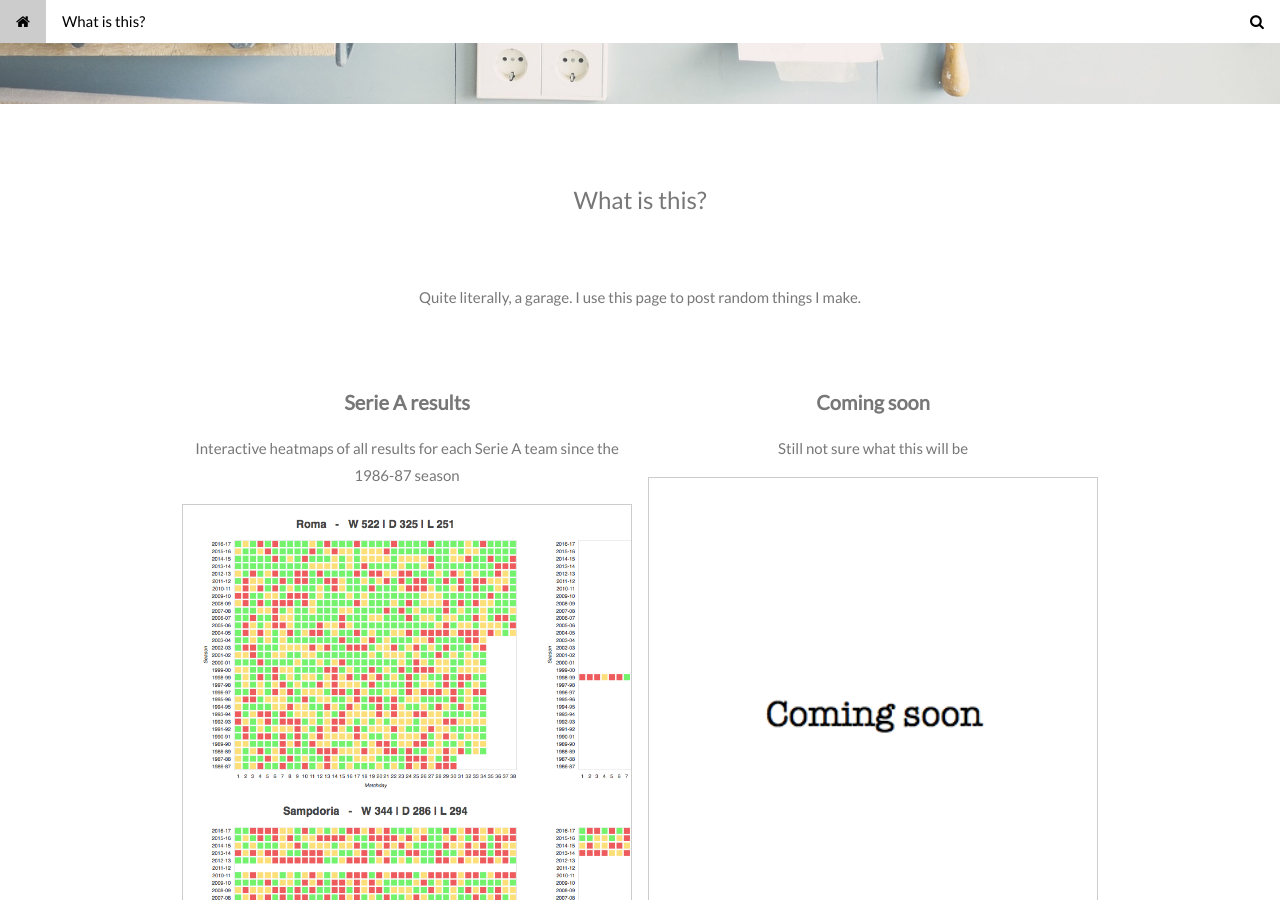
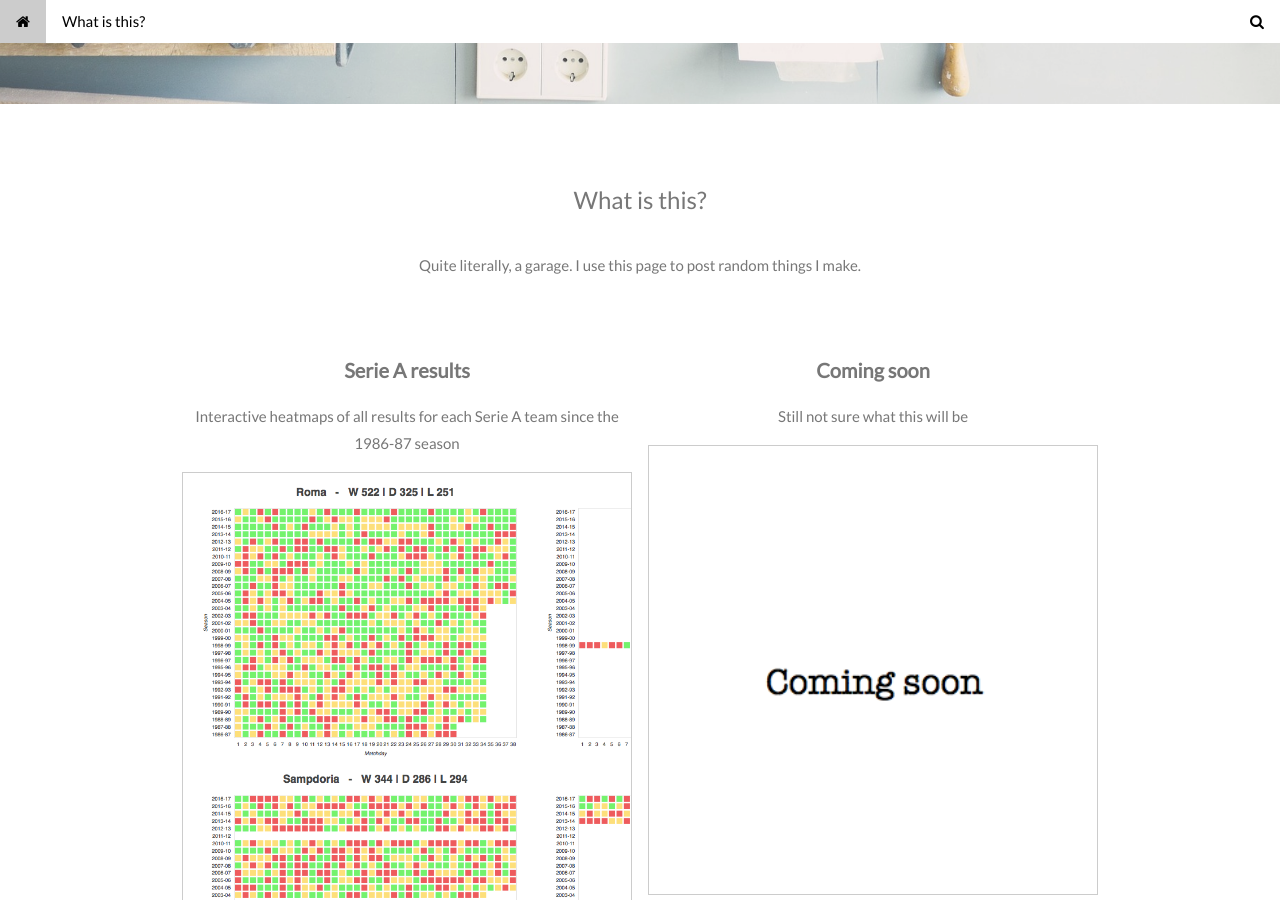
Before and after one commit to ptrmoli/ptrmoli.github.io, a Jekyll site: the page index.html, which Jekyll copies as it is, in a window 1280 px wide and 900 px high, scrolled down 796 px. Built offline with Jekyll 4.4.1, drawn with Linux system fonts in a browser that asks for light colours.

Commit message:
Update index.html

```diff
--- a/index.html
+++ b/index.html
@@ -72,17 +72,17 @@ body, html {
 <!-- Container (About Section) -->
 <div class="w3-content w3-container w3-padding-64" id="about">
   <h3 class="w3-center">What is this?</h3>
-  <p class="w3-center w3-padding-48">Quite literally, a garage. I use this page to post random things I make.</p>
+  <p class="w3-center w3-padding-16">Quite literally, a garage. I use this page to post random things I make.</p>
 
     <!-- Responsive Grid. Two columns on tablets, laptops and desktops. Will stack on mobile devices/small screens (100% width) -->
-  <div class="w3-row-padding w3-center">
+  <div class="w3-row-padding w3-center w3-padding-32">
     <div class="w3-col m6">
       <h4 class="w3-center"><b>Serie A results</b></h4>
       <p class="w3-center">Interactive heatmaps of all results for each Serie A team since the 1986-87 season</p>
       <img src="https://ptrmoli.github.io/assets/images/serieAresults.png" style="width:100%" onclick="onClick(this)" class="w3-hover-opacity w3-border">
     </div>
     <div class="w3-col m6">
-      <h4 class="w3-center"><b>Coming soon</b></h4>
+      <h4 class="w3-center"><b>Coming soon<br></b></h4>
       <p class="w3-center">Still not sure what this will be</p>
       <img src="https://ptrmoli.github.io/assets/images/comingsoon.png" style="width:100%" onclick="onClick(this)" class="w3-hover-opacity w3-border">
     </div>
```
